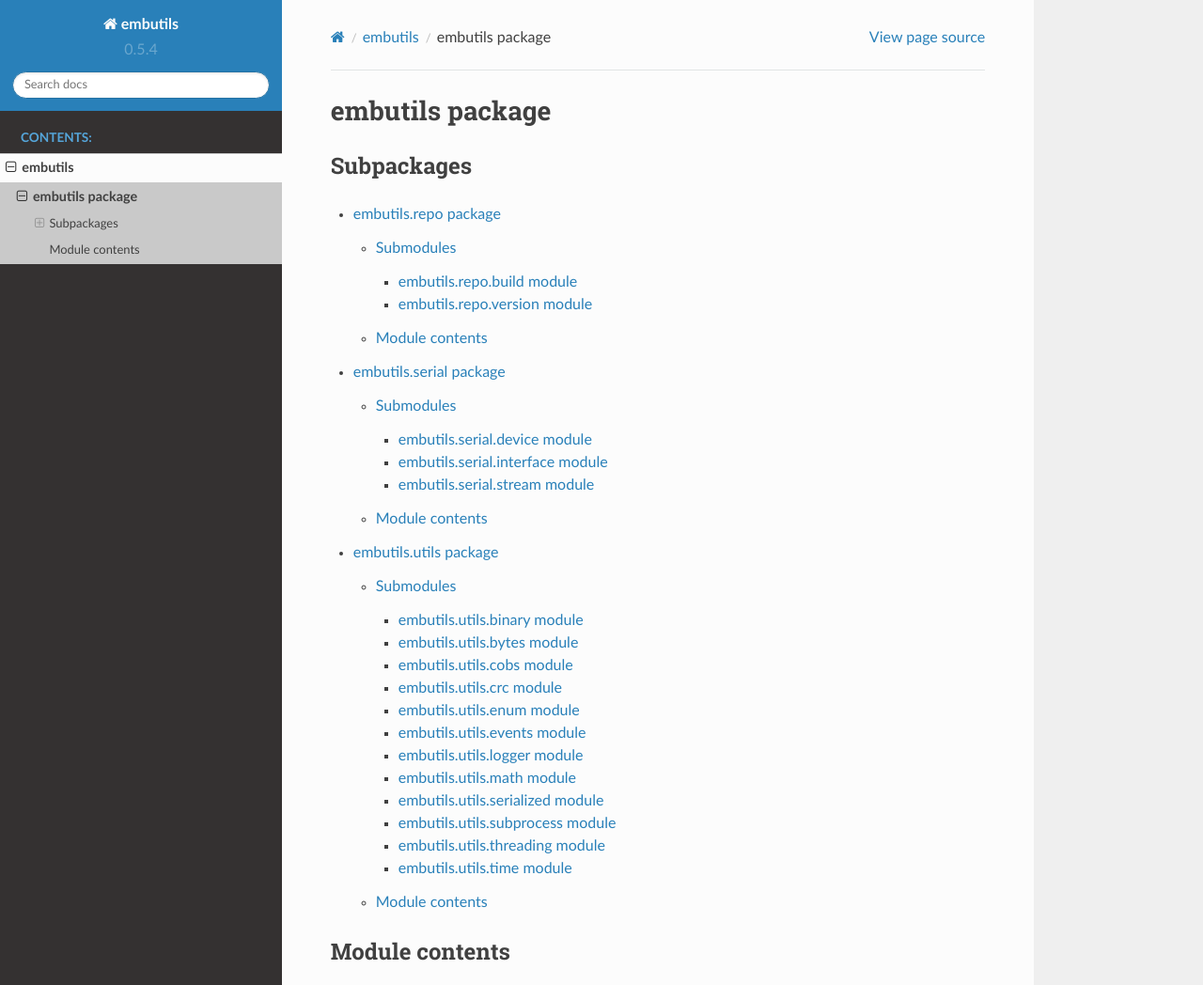
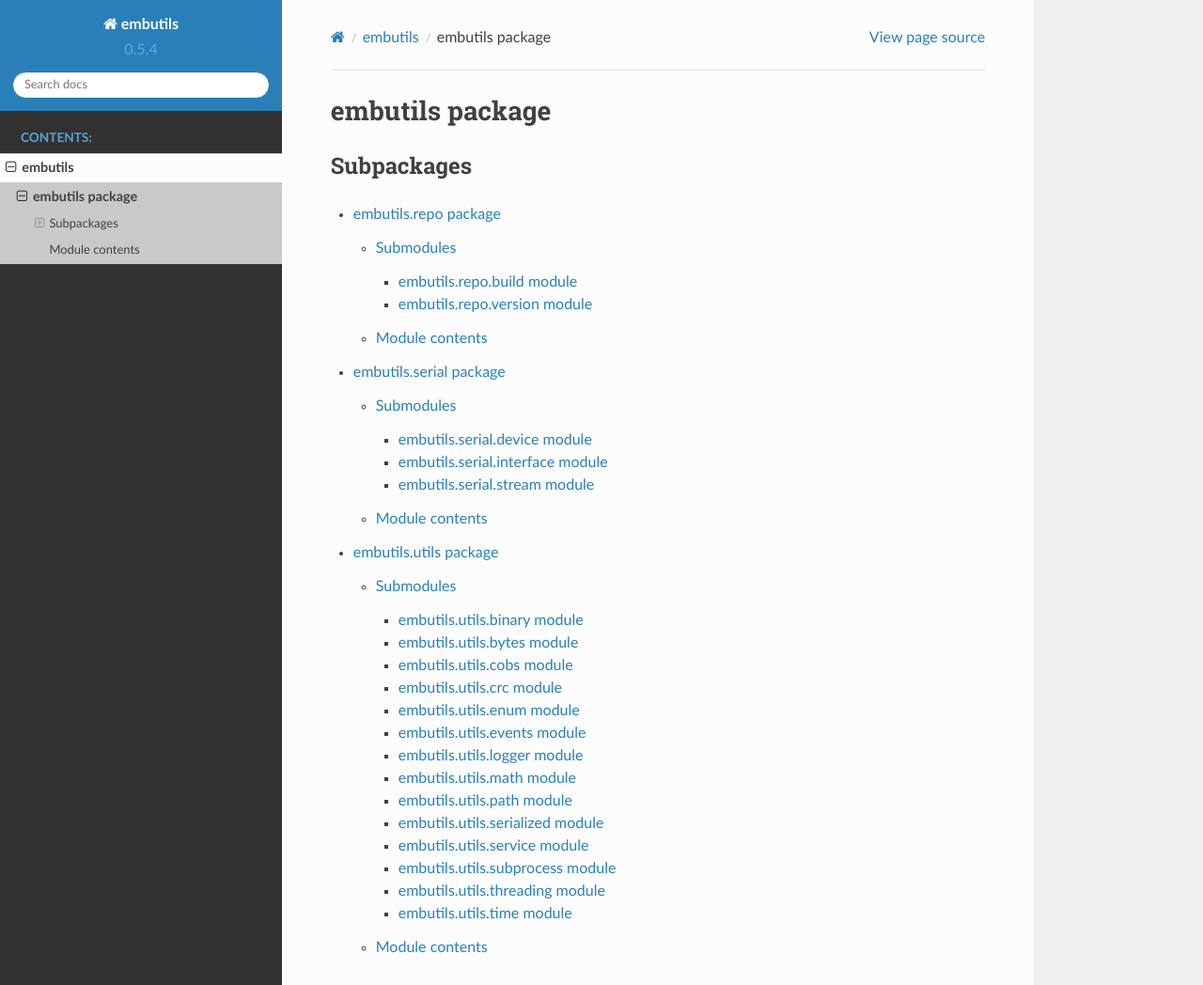
Before and after one commit to cwichel/embutils, a Sphinx documentation site: the page built from docs/_source/embutils.rst, in a window 1280 px wide and 1389 px high, cut to the strip 0-1048 px from the top of the window. Shown: the whole strip at 94% size. Built offline with Sphinx 7.4.7 and the Read the Docs theme 2.0.0, drawn with Linux system fonts in a browser that asks for light colours.

Commit message:
Updated docs

```diff
--- /dev/null
+++ b/docs/_source/embutils.utils.path.rst
@@ -0,0 +1,8 @@
+embutils.utils.path module
+==========================
+
+.. automodule:: embutils.utils.path
+   :members:
+   :undoc-members:
+   :show-inheritance:
+   :private-members:
--- a/docs/_source/embutils.utils.rst
+++ b/docs/_source/embutils.utils.rst
@@ -15,7 +15,9 @@ Submodules
    embutils.utils.events
    embutils.utils.logger
    embutils.utils.math
+   embutils.utils.path
    embutils.utils.serialized
+   embutils.utils.service
    embutils.utils.subprocess
    embutils.utils.threading
    embutils.utils.time
--- /dev/null
+++ b/docs/_source/embutils.utils.service.rst
@@ -0,0 +1,8 @@
+embutils.utils.service module
+=============================
+
+.. automodule:: embutils.utils.service
+   :members:
+   :undoc-members:
+   :show-inheritance:
+   :private-members:
```
